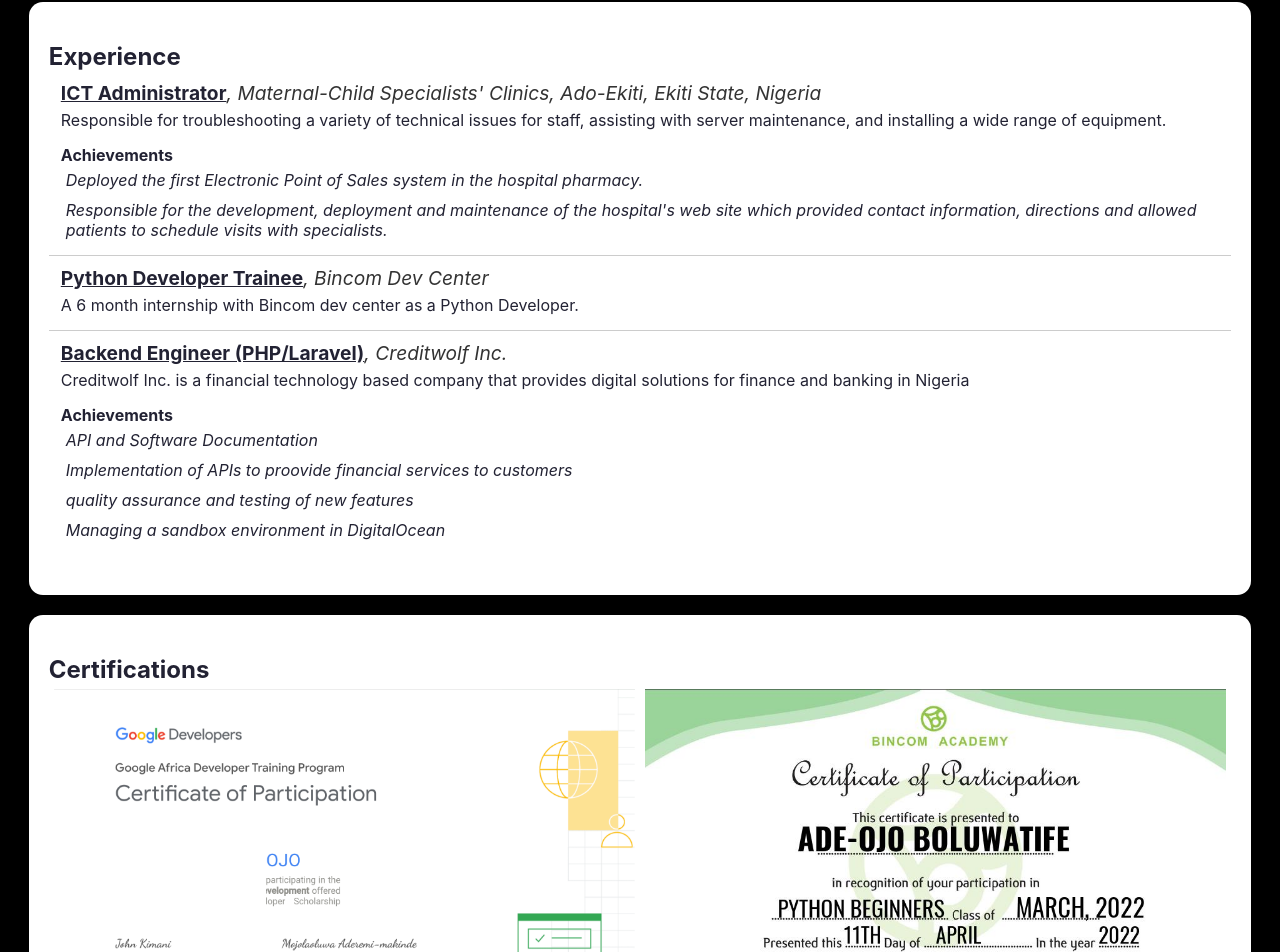
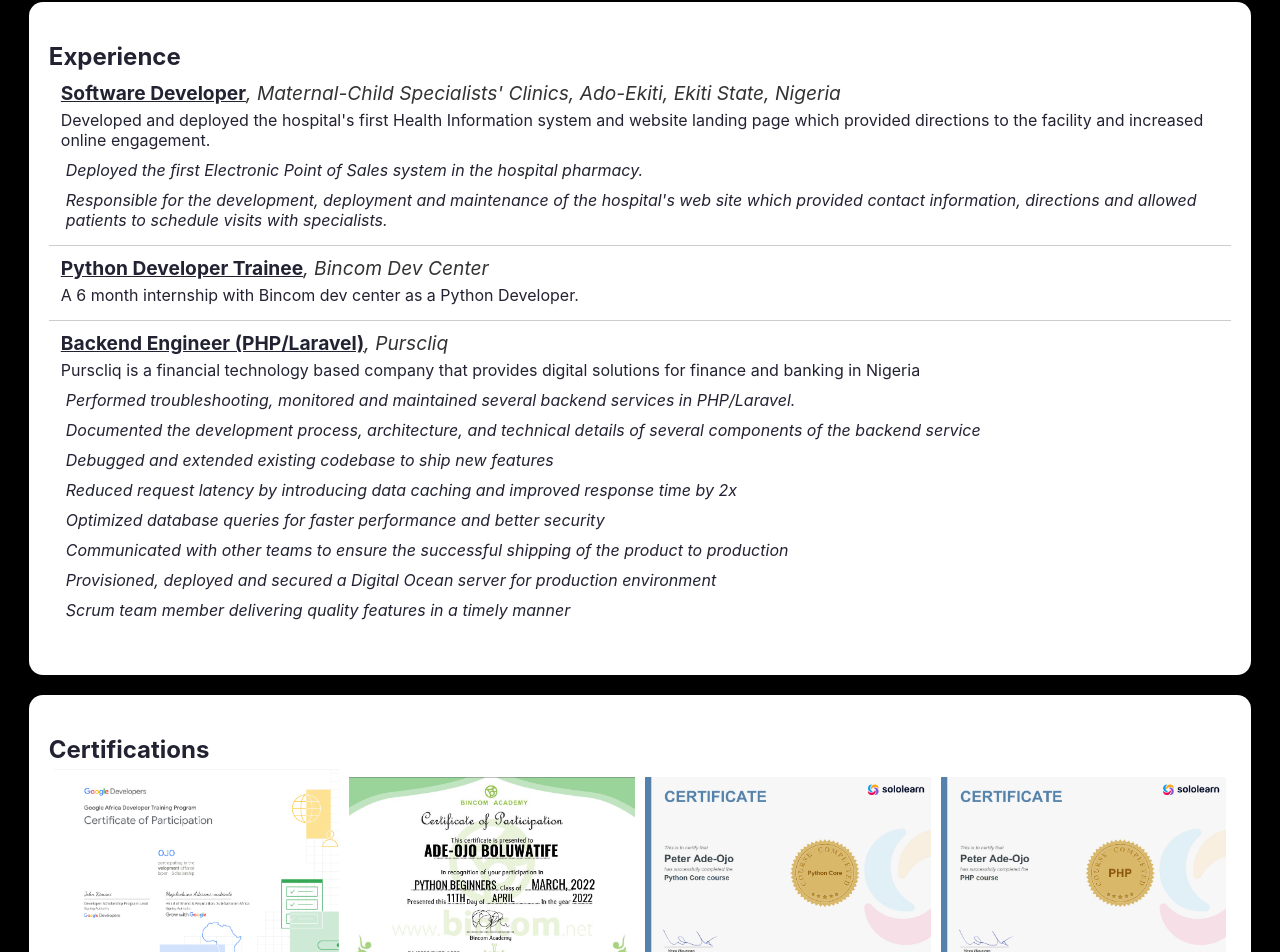
Before and after one commit to peteradeojo/peteradeojo, a Next.js app: page /curriculumvitae in a window 1280 px wide. Shown: the part 764-1716 px from the top of the page. Built offline with nearby package versions, Linux system fonts and the light colour scheme.

Commit message:
CV: update

```diff
--- a/components/Contacts.js
+++ b/components/Contacts.js
@@ -7,7 +7,7 @@
 			id: 1,
 			title: "Twitter",
 			icon: "twitter.svg",
-			href: "https://twitter.com/_debuggar",
+			href: "https://twitter.com/boluwatifee__",
 		},
 		{
 			id: 2,
--- a/components/Layout.js
+++ b/components/Layout.js
@@ -11,10 +11,10 @@
 			title: 'CV',
 			href: '/curriculumvitae'
 		},
-		{
-		title: 'Check Me Out',
-		href: '/portfolio'
-		}
+		// {
+		// title: 'Check Me Out',
+		// href: '/portfolio'
+		// }
 	];
 	return (
 		<div>
--- a/pages/api/works/index.js
+++ b/pages/api/works/index.js
@@ -20,13 +20,6 @@
 		},
 		{
 			id: 3,
-			title: "KAIZEN (Ongoing)",
-			url: "https://github.com/peteradeojo/kaizen",
-			description:
-				"A front-page for my friend's clothing store to make orders and deliveries easier.",
-		},
-		{
-			id: 4,
 			title: "To-do List",
 			url: "https://adeojo-bincom-test/",
 			description:
--- a/pages/curriculumvitae.js
+++ b/pages/curriculumvitae.js
@@ -26,7 +26,7 @@
 			<div className={styles.experienceDesc}>{details.description}</div>
 			{details.achievements ? (
 				<>
-					<p
+					{/* <p
 						style={{
 							fontWeight: "bold",
 							margin: "0px",
@@ -35,7 +35,7 @@
 						}}
 					>
 						Achievements
-					</p>
+					</p> */}
 					<ul className={styles.achievements}>
 						{details.achievements.map((ach, index) => (
 							<li key={index}>{ach}</li>
@@ -99,9 +99,9 @@
 		{
 			location:
 				"Maternal-Child Specialists' Clinics, Ado-Ekiti, Ekiti State, Nigeria",
-			role: "ICT Administrator",
+			role: "Software Developer",
 			description:
-				"Responsible for troubleshooting a variety of technical issues for staff, assisting with server maintenance, and installing a wide range of equipment.",
+				"Developed and deployed the hospital's first Health Information system and website landing page which provided directions to the facility and increased online engagement.",
 			achievements: [
 				"Deployed the first Electronic Point of Sales system in the hospital pharmacy.",
 				"Responsible for the development, deployment and maintenance of the hospital's web site which provided contact information, directions and allowed patients to schedule visits with specialists.",
@@ -114,16 +114,21 @@
 				"A 6 month internship with Bincom dev center as a Python Developer.",
 		},
 		{
-			location: "Creditwolf Inc.",
+			location: "Purscliq",
 			role: "Backend Engineer (PHP/Laravel)",
 			description:
-				"Creditwolf Inc. is a financial technology based company that provides digital solutions for finance and banking in Nigeria",
+				"Purscliq is a financial technology based company that provides digital solutions for finance and banking in Nigeria",
 			achievements: [
-				"API and Software Documentation",
-				"Implementation of APIs to proovide financial services to customers",
-				"quality assurance and testing of new features",
-				"Managing a sandbox environment in DigitalOcean",
+				"Performed troubleshooting, monitored and maintained several backend services in PHP/Laravel.  ",
+				"Documented the development process, architecture, and technical details of several components of the backend service",
+				"Debugged and extended existing codebase to ship new features",
+				"Reduced request latency by introducing data caching and improved response time by 2x",
+				"Optimized database queries for faster performance and better security",
+				"Communicated with other teams to ensure the successful shipping of the product to production",
+				"Provisioned, deployed and secured a Digital Ocean server for production environment",
+				"Scrum team member delivering quality features in a timely manner",
 			],
+
 		},
 	];
 
@@ -180,19 +185,19 @@
 						<li>
 							<FaGithub className={styles.icon} />
 							<span className={styles.label}>Github:</span>{" "}
-							<a href='https://github.com/shouldbepete'>shouldbepete</a>
+							<a href='https://github.com/peteradeojo'>peteradeojo</a>
 						</li>
 						<li>
 							<FaLinkedin className={styles.icon} />
 							<span className={styles.label}>LinkedIn:</span>{" "}
-							<a href='https://www.linkedin.com/in/peter-ade-ojo-0a52581aa'>
+							<a href='https://www.linkedin.com/in/peter-adeojo'>
 								peteradeojo
 							</a>
 						</li>
 						<li>
 							<FaTwitter className={styles.icon} />
 							<span className={styles.label}>Twitter:</span>{" "}
-							<a href='https://twitter.com/_peterstpatrick'>@_peterstpatrick</a>
+							<a href='https://twitter.com/boluwatifee__'>@boluwatifee__</a>
 						</li>
 					</ul>
 				</div>
@@ -216,9 +221,9 @@
 				</div> */}
 				<div className={styles.pane}>
 					<h2>Certifications</h2>
-					<div className='row'>
+					<div className={styles.certificationList + ' row'}>
 						{certifications.map((cert, index) => (
-							<div key={index} className='col-sm-6'>
+							<div key={index} className='col-sm-6 col-md-3'>
 								<Certifications details={cert} />
 							</div>
 						))}
--- a/pages/index.js
+++ b/pages/index.js
@@ -22,8 +22,7 @@
 							<div className='col-sm-6'>
 								<p>
 									I am a software engineer specializing in building backend
-									solutions for businesses. Over the last few years, I have
-									experience in building reliable, distributed and
+									solutions for businesses. Over the last few years, I have gained experience in building reliable, secure, distributed and
 									perfomance-centered solutions in industries such as Health &
 									Hospitality and Fintech.
 								</p>
--- a/styles/globals.css
+++ b/styles/globals.css
@@ -37,6 +37,7 @@
 .custom-underline {
 	position: relative;
 }
+
 .custom-underline::after {
 	content: '';
 	height: 3px;
@@ -87,15 +88,7 @@
 	width: 8.3333333333%;
 }
 
-.col-md-1 {
-	width: 8.3333333333%;
-}
-
 .col-sm-2 {
-	width: 16.6666666667%;
-}
-
-.col-md-2 {
 	width: 16.6666666667%;
 }
 
@@ -103,15 +96,7 @@
 	width: 25%;
 }
 
-.col-md-3 {
-	width: 25%;
-}
-
 .col-sm-4 {
-	width: 33.3333333333%;
-}
-
-.col-md-4 {
 	width: 33.3333333333%;
 }
 
@@ -119,15 +104,7 @@
 	width: 41.6666666667%;
 }
 
-.col-md-5 {
-	width: 41.6666666667%;
-}
-
 .col-sm-6 {
-	width: 50%;
-}
-
-.col-md-6 {
 	width: 50%;
 }
 
@@ -135,15 +112,7 @@
 	width: 58.3333333333%;
 }
 
-.col-md-7 {
-	width: 58.3333333333%;
-}
-
 .col-sm-8 {
-	width: 66.6666666667%;
-}
-
-.col-md-8 {
 	width: 66.6666666667%;
 }
 
@@ -151,15 +120,7 @@
 	width: 75%;
 }
 
-.col-md-9 {
-	width: 75%;
-}
-
 .col-sm-10 {
-	width: 83.3333333333%;
-}
-
-.col-md-10 {
 	width: 83.3333333333%;
 }
 
@@ -167,12 +128,52 @@
 	width: 91.6666666667%;
 }
 
+.col-sm-12 {
+	width: 100%;
+}
+
+.col-md-1 {
+	width: 8.3333333333%;
+}
+
+.col-md-2 {
+	width: 16.6666666667%;
+}
+
+.col-md-3 {
+	width: 25%;
+}
+
+.col-md-4 {
+	width: 33.3333333333%;
+}
+
+.col-md-5 {
+	width: 41.6666666667%;
+}
+
+.col-md-6 {
+	width: 50%;
+}
+
+.col-md-7 {
+	width: 58.3333333333%;
+}
+
+.col-md-8 {
+	width: 66.6666666667%;
+}
+
+.col-md-9 {
+	width: 75%;
+}
+
+.col-md-10 {
+	width: 83.3333333333%;
+}
+
 .col-md-11 {
 	width: 91.6666666667%;
-}
-
-.col-sm-12 {
-	width: 100%;
 }
 
 .col-md-12 {
@@ -188,6 +189,7 @@
 		width: 100%;
 	}
 }
+
 @media (max-width: 767px) {
 	[class*='col-md-'] {
 		width: 100%;
```
Also changed, not shown: src/scss/CV.module.scss (line endings or trailing spaces), 2 other files (tests, documents, lock files or other folders).
